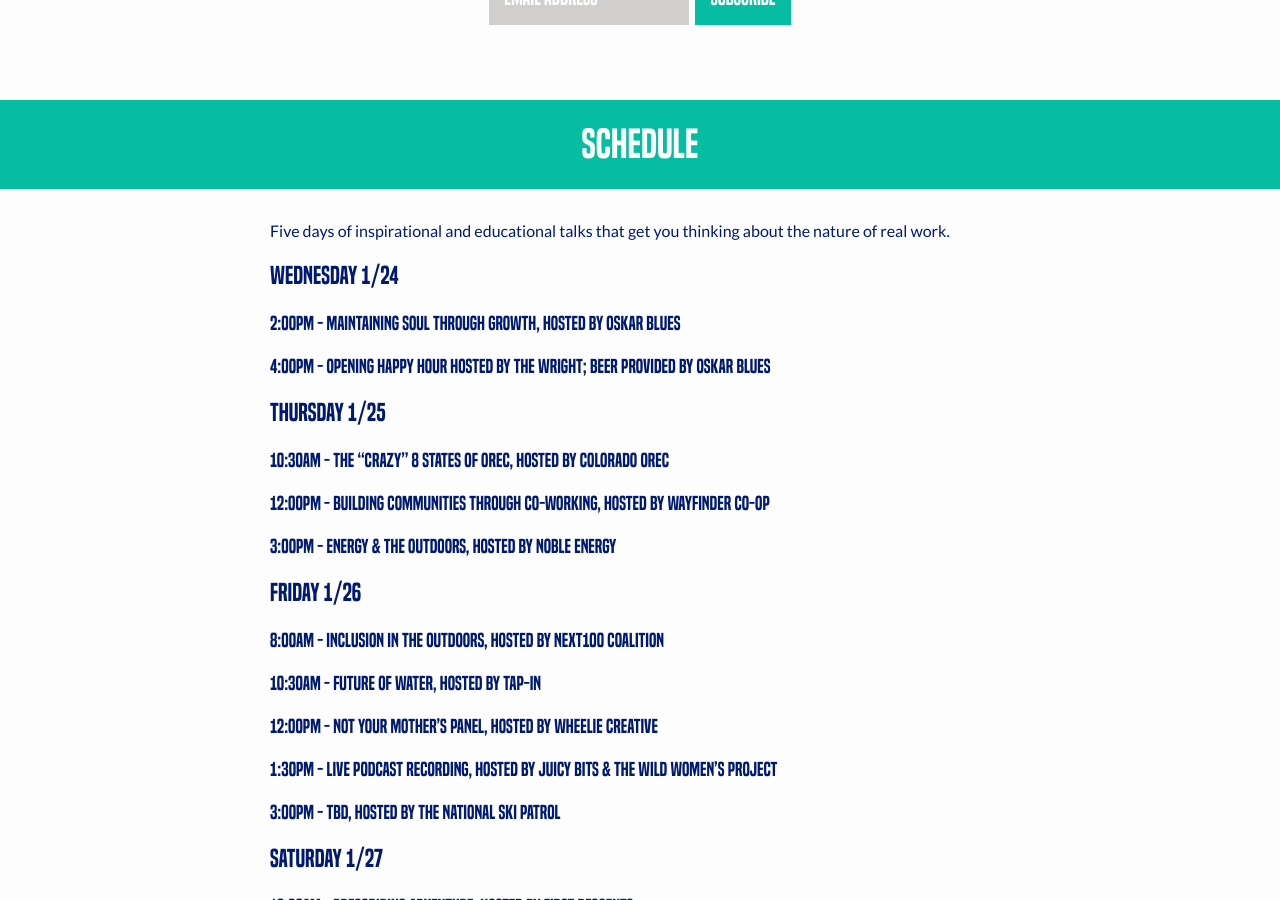
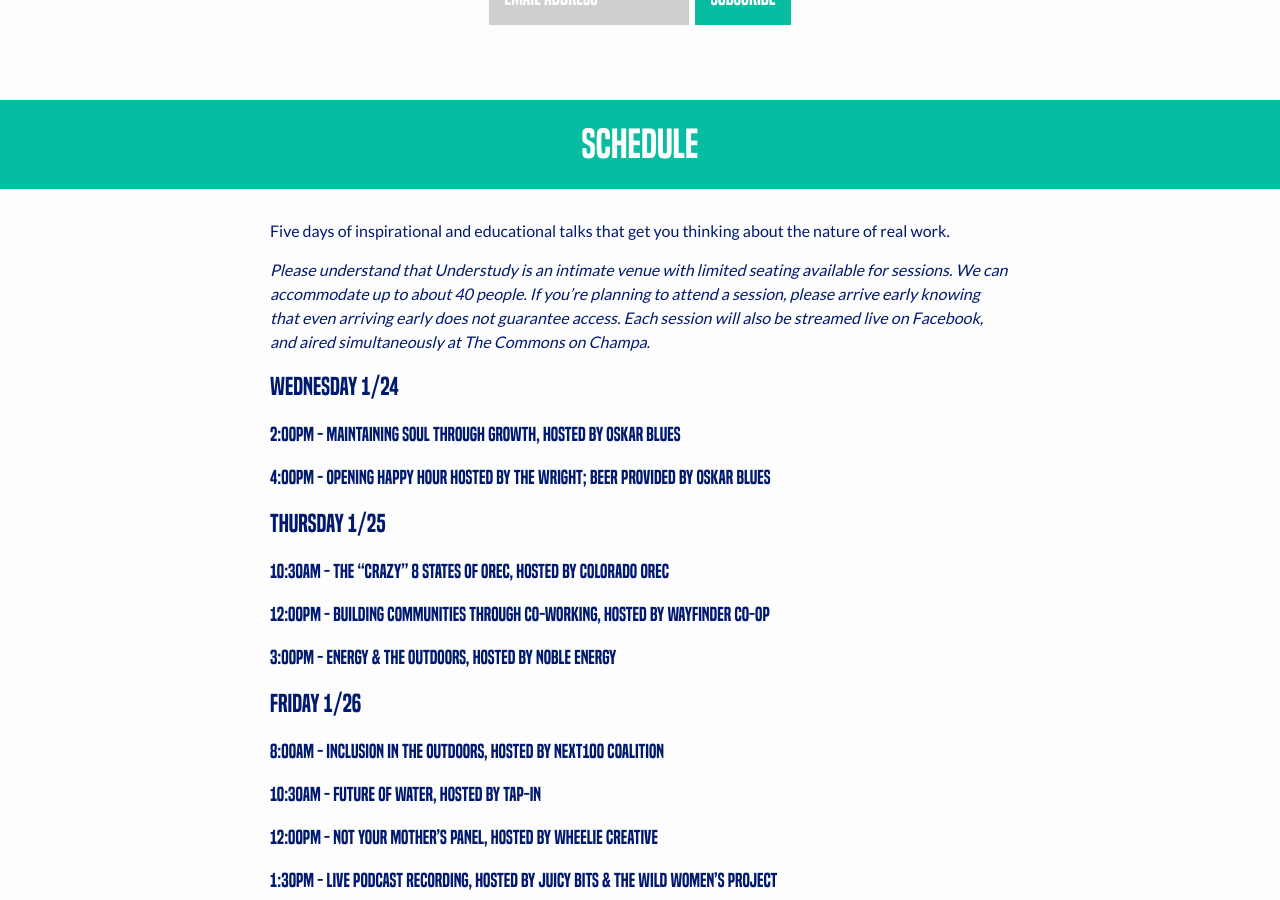
Before and after one commit to somethingindependent/tradeschool, a Jekyll site: the page built from index.html, in a window 1280 px wide and 900 px high, scrolled down 687 px. Built offline with Jekyll 4.4.1, drawn with Linux system fonts in a browser that asks for light colours.

Commit message:
Add space disclaimer to schedule

```diff
--- a/_includes/talks.md
+++ b/_includes/talks.md
@@ -1,4 +1,6 @@
 Five days of inspirational and educational talks that get you thinking about the nature of real work.
+
+_Please understand that Understudy is an intimate venue with limited seating available for sessions. We can accommodate up to about 40 people. If you’re planning to attend a session, please arrive early knowing that even arriving early does not guarantee access. Each session will also be streamed live on Facebook, and aired simultaneously at [The Commons on Champa](http://thecommons.co/)._
 
 ## Wednesday 1/24
 ### 2:00pm - Maintaining Soul through Growth, hosted by Oskar Blues
```
